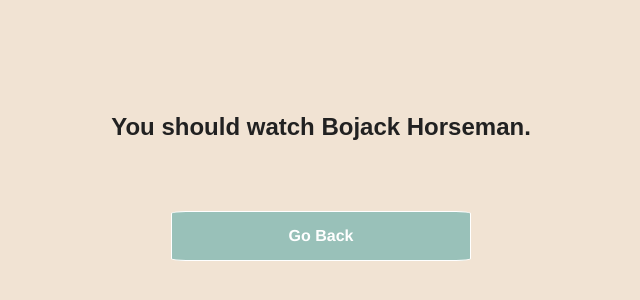
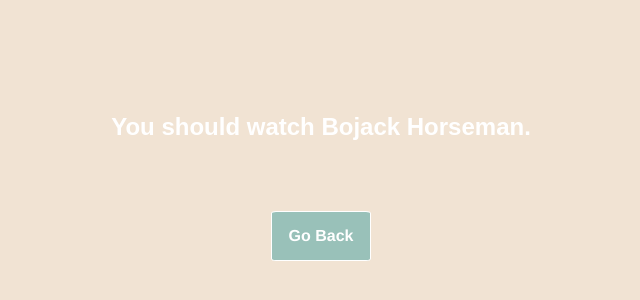
Before and after one commit to Larlar03/netflix, a plain HTML site: page watch.html in a window 1280 px wide. Shown: the part 248-548 px from the top of the page, without its empty margins (319-959 px from the left). Drawn offline with Linux system fonts and the light colour scheme.

Commit message:
Update main.css

```diff
--- a/css/main.css
+++ b/css/main.css
@@ -34,7 +34,7 @@ h1 {
   font-size: 1.5rem;
   width: 100%;
   text-align: center;
-  color: #212121;
+  color: #fff;
   margin: 70px 20px;
 }
 
@@ -68,3 +68,20 @@ button:hover {
   background: #F2D0A9;
   cursor: pointer;
 }
+
+#back {
+  width: 100px;
+  min-height: 50px;
+  display: block;
+  color: #fff;
+  background: #99c1b9;
+  border: 1px solid #fff;
+  border-radius: 5%;
+  font-family: 'Helvetica', sans-serif;
+  font-weight: bold;
+  text-decoration: none;
+  padding: 10px;
+  vertical-align: middle;
+  text-align: center;
+  cursor: pointer;
+}
```
